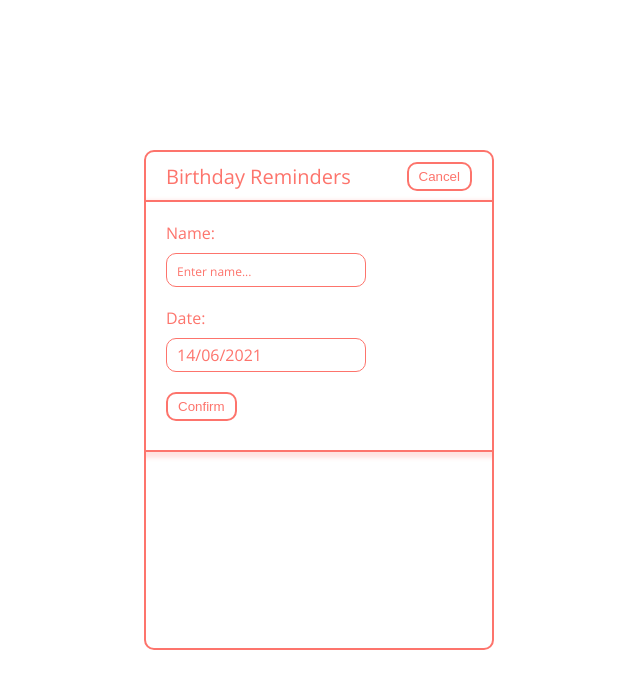
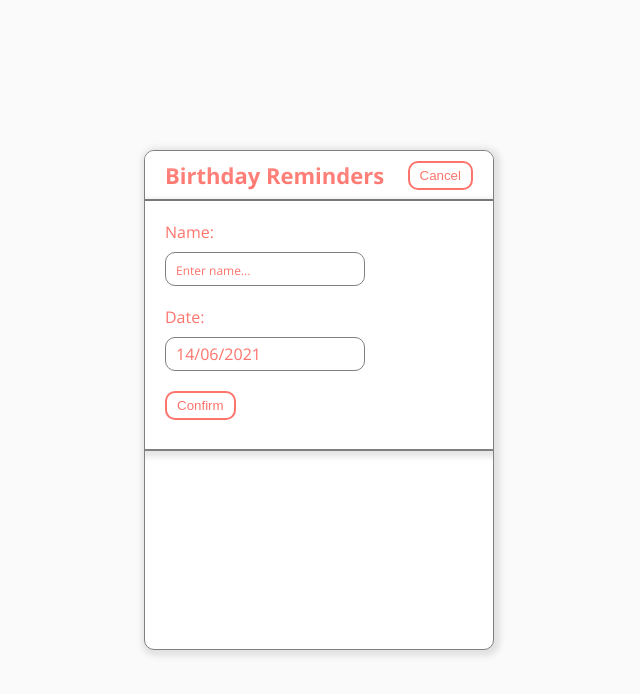
Before and after one commit to kalvinhart/birthday-reminder, a React (Create React App) app: page / in a window 1280 px wide. Both pictures are taken after a click on the button "Add +". Shown: the top 694 px of the page, without its empty margins (321-961 px from the left). Built offline with nearby package versions, Linux system fonts and the light colour scheme.

Commit message:
Styling amendments.

```diff
--- a/src/components/AddNew/AddNew.js
+++ b/src/components/AddNew/AddNew.js
@@ -42,7 +42,7 @@ const AddNew = ({ showAdd, setShowAdd, data, setData, addData }) => {
   };
 
   return (
-    <StyledAddNewWrapper className={showAdd ? "show" : ""}>
+    <StyledAddNewWrapper show={showAdd}>
       <StyledAddNewContainer>
         <StyledForm onSubmit={(e) => validateForm(e)}>
           <StyledInputGroup>
--- a/src/components/AddNew/AddNew.styles.js
+++ b/src/components/AddNew/AddNew.styles.js
@@ -5,22 +5,14 @@ const StyledAddNewWrapper = styled.div`
   top: var(--header-height);
   left: 0;
   width: 100%;
-  height: 0;
+  height: ${(props) => (props.show ? "250px" : "0")};
   background-color: white;
-  opacity: 0;
+  opacity: ${(props) => (props.show ? "1" : "0")};
   overflow-y: hidden;
-  transition: height 0.3s ease-out;
-  border-bottom: 2px solid var(--clr-primary);
+  transition: height 0.3s ease-out, opacity 0.2s ease-out;
+  border-bottom: 2px solid grey;
 
-  &.show {
-    height: 250px;
-    opacity: 1;
-    box-shadow: var(--box-shadow-bottom);
-  }
-
-  &.hide {
-    display: none;
-  }
+  ${(props) => props.show && "box-shadow: var(--box-shadow-bottom)"};
 `;
 
 const StyledAddNewContainer = styled.div`
--- a/src/components/AppContainer/AppContainer.styles.js
+++ b/src/components/AppContainer/AppContainer.styles.js
@@ -5,8 +5,9 @@ const StyledAppContainer = styled.div`
   width: 350px;
   height: 500px;
   background-color: white;
-  border: 2px solid var(--clr-primary);
+  border: 1px solid grey;
   border-radius: 10px;
+  box-shadow: var(--box-shadow);
   overflow: hidden;
 `;
 
--- a/src/components/Header/Header.styles.js
+++ b/src/components/Header/Header.styles.js
@@ -4,10 +4,11 @@ const StyledHeader = styled.div`
   width: 100%;
   height: var(--header-height);
   padding: 10px 20px;
+  background: white;
   display: flex;
   align-items: center;
   justify-content: space-between;
-  border-bottom: 2px solid var(--clr-primary);
+  border-bottom: 2px solid grey;
   box-shadow: var(--box-shadow-bottom);
 `;
 
--- a/src/styles/formStyles.js
+++ b/src/styles/formStyles.js
@@ -23,7 +23,7 @@ const StyledLabel = styled.label``;
 const StyledInput = styled.input`
   width: 200px;
   padding: 5px 10px;
-  border: 1px solid var(--clr-primary);
+  border: 1px solid grey;
   border-radius: 10px;
 
   &:focus {
--- a/src/styles/globalStyles.js
+++ b/src/styles/globalStyles.js
@@ -12,9 +12,10 @@ const GlobalStyle = createGlobalStyle`
     :root {
         --clr-primary: #fd746c;
         --clr-secondary: #ff8c86;
-        --box-shadow: 0 0 4px 4px rgba(253, 116, 108, 0.2);
-        --box-shadow-bottom: 0 2px 4px 4px rgba(253, 116, 108, 0.2);
+        --box-shadow: 2px 2px 6px 4px rgba(0, 0, 0, 0.1);
+        --box-shadow-bottom: 0 2px 6px 4px rgba(0, 0, 0, 0.1);
         --header-height: 50px;
+        --gradient: linear-gradient(to bottom, rgb(255, 140, 134), rgb(253, 116, 108));
     }
 
     html {
@@ -23,6 +24,7 @@ const GlobalStyle = createGlobalStyle`
 
     body {
         min-height: 100vh;
+        background-color: #fafafa;
         display: flex;
         justify-content: center;
         align-items: center;
@@ -44,7 +46,7 @@ const GlobalStyle = createGlobalStyle`
     input {
         width: 200px;
   padding: 5px 10px;
-  border: 1px solid var(--clr-primary);
+  border: 1px solid grey;
   border-radius: 10px;
 
   &:focus {
--- a/src/styles/textStyles.js
+++ b/src/styles/textStyles.js
@@ -2,8 +2,13 @@ import styled from "styled-components";
 
 const H1 = styled.h1`
   display: inline-block;
-  font-size: 20px;
-  font-weight: 300;
+  font-size: 22px;
+  font-weight: 600;
+  background: var(--gradient);
+  background-clip: text;
+  -webkit-background-clip: text;
+  text-fill-color: transparent;
+  -webkit-text-fill-color: transparent;
 `;
 
 const H2 = styled.h2`
```
